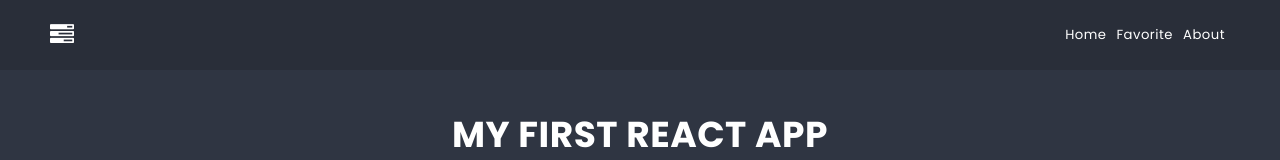
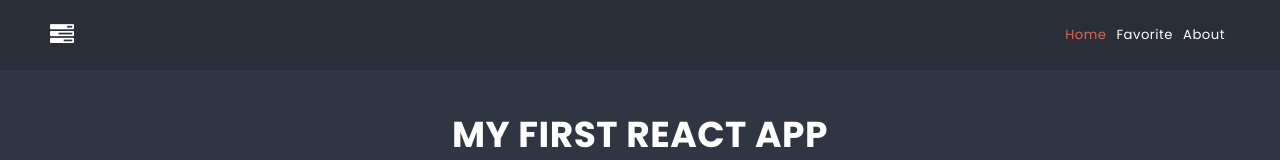
Before and after one commit to kalipp1/ReactNauka, a React (Create React App) app in the folder pierwszyreact/: page / in a window 1280 px wide. Shown: the top 160 px of the page. Built offline with nearby package versions, Linux system fonts and the light colour scheme.

Commit message:
addActiveLinks

```diff
--- a/pierwszyreact/src/components/NavBar/NavBar.js
+++ b/pierwszyreact/src/components/NavBar/NavBar.js
@@ -1,13 +1,17 @@
 import styles from './NavBar.module.scss';
+import { Link, NavLink } from 'react-router-dom';
 
 const NavBar = () => {
     return (
       <div className={styles.navbar}>
        <span className={styles.icon}><a href='/'><i className={'fa fa-tasks'}></i></a></span>
        <ul className={styles.list}>
-        <li><a href='/'>Home</a></li>
-        <li><a href='/favorite'>Favorite</a></li>
-        <li><a href='/about'>About</a></li>
+       <li><NavLink className={({ isActive }) => isActive ? styles.linkActive : undefined}
+            to="/">Home</NavLink></li>
+        <li><NavLink className={({ isActive }) => isActive ? styles.linkActive : undefined}
+            to="/favorite">Favorite</NavLink></li>
+        <li><NavLink className={({ isActive }) => isActive ? styles.linkActive : undefined}
+            to="/about">About</NavLink></li>
        </ul>
       </div>
     );
--- a/pierwszyreact/src/components/NavBar/NavBar.module.scss
+++ b/pierwszyreact/src/components/NavBar/NavBar.module.scss
@@ -23,6 +23,10 @@
     position: row;
     list-style: none;
     justify-content: space-between;
+    .linkActive {
+        color: $color-warning;
+        transition: 0.5s;
+    }
     a{
         text-decoration: none;
         color: $color-light;
```
